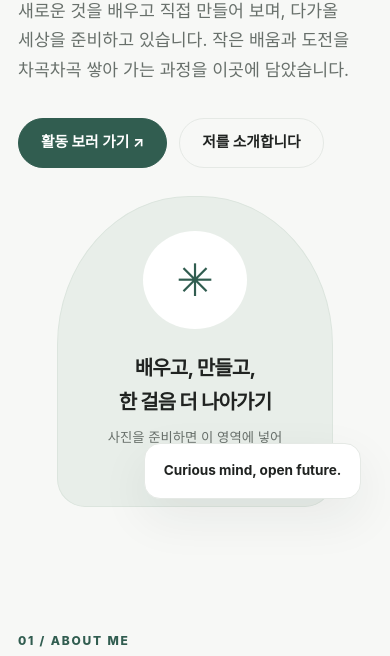
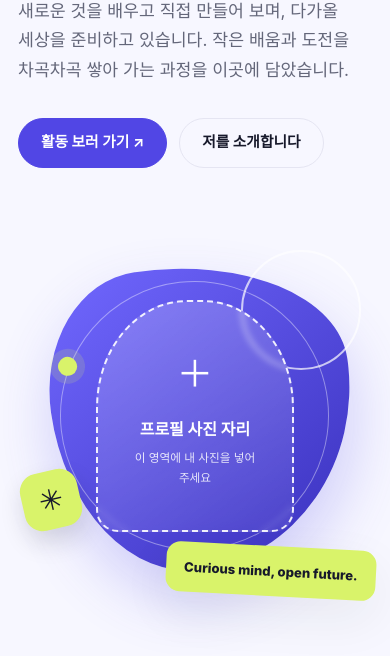
Before and after one commit to unicorn-uf/r1, a plain HTML site: page index.html in a window 390 px wide. Shown: the part 395-1051 px from the top of the page. Drawn offline with Linux system fonts and the light colour scheme.

Commit message:
Add files via upload

```diff
--- a/index.html
+++ b/index.html
@@ -7,13 +7,15 @@
   <title>나의 포트폴리오 | 유니콘</title>
   <style>
     :root {
-      --ink: #202321;
-      --muted: #68706b;
-      --paper: #f7f8f6;
+      --ink: #17192b;
+      --muted: #64677a;
+      --paper: #f7f7ff;
       --surface: #ffffff;
-      --line: #e5e9e5;
-      --accent: #315d50;
-      --accent-soft: #eaf1ed;
+      --line: #e5e5f2;
+      --accent: #5146e5;
+      --accent-soft: #eeedff;
+      --coral: #ff735c;
+      --lime: #d9f36a;
       --radius: 22px;
       --shadow: 0 18px 50px rgba(30, 45, 37, .07);
     }
@@ -81,31 +83,47 @@
       color: white; font-weight: 750; font-size: .92rem;
       transition: transform .2s ease, box-shadow .2s ease, background .2s ease;
     }
-    .button:hover { transform: translateY(-2px); box-shadow: 0 10px 22px rgba(49,93,80,.18); }
+    .button:hover { transform: translateY(-2px); box-shadow: 0 10px 22px rgba(81,70,229,.24); }
     .button.secondary { color: var(--ink); background: transparent; border-color: var(--line); }
     .button.secondary:hover { background: var(--surface); }
-    .hero-visual {
-      position: relative; min-height: 390px; display: grid; place-items: center;
+    .hero-visual { position: relative; min-height: 440px; display: grid; place-items: center; isolation: isolate; }
+    .hero-art { position: relative; width: min(100%, 430px); aspect-ratio: 1 / 1; display: grid; place-items: center; }
+    .hero-art::before {
+      content: ""; position: absolute; inset: 7% 5% 7% 10%;
+      background: linear-gradient(145deg, #7168ff 0%, #3930bd 100%);
+      border-radius: 34% 66% 58% 42% / 42% 38% 62% 58%;
+      transform: rotate(-8deg); box-shadow: 0 28px 60px rgba(81,70,229,.24); z-index: -2;
     }
-    .visual-frame {
-      width: min(100%, 390px); aspect-ratio: 4 / 4.5;
-      border-radius: 48% 48% 28px 28px; background: #e8eee9;
-      border: 1px solid #dce5de; display: flex; flex-direction: column;
-      justify-content: center; align-items: center; text-align: center;
-      padding: 34px; overflow: hidden;
+    .hero-art::after {
+      content: ""; position: absolute; width: 116px; height: 116px;
+      border: 2px solid rgba(255,255,255,.7); border-radius: 50%; top: 3%; right: 3%; z-index: -1;
     }
-    .visual-mark {
-      width: 104px; height: 104px; display: grid; place-items: center;
-      border-radius: 50%; background: var(--surface); color: var(--accent);
-      font-size: 2.8rem; margin-bottom: 22px;
+    .art-orbit { position: absolute; width: 76%; height: 76%; border: 1px solid rgba(255,255,255,.4); border-radius: 50%; transform: rotate(-28deg); }
+    .art-orbit::before {
+      content: ""; position: absolute; width: 19px; height: 19px; border-radius: 50%;
+      background: var(--lime); top: 8%; left: 13%; box-shadow: 0 0 0 8px rgba(217,243,106,.16);
     }
-    .visual-frame strong { font-size: 1.25rem; letter-spacing: -.04em; }
-    .visual-frame small { margin-top: 7px; color: var(--muted); }
+    .art-spark {
+      position: absolute; left: 1%; bottom: 18%; width: 58px; height: 58px;
+      display: grid; place-items: center; color: var(--ink); background: var(--lime);
+      border-radius: 18px; transform: rotate(-13deg); font-size: 1.8rem;
+      box-shadow: 0 12px 24px rgba(25,25,50,.15);
+    }
+    .profile-photo-slot {
+      width: 56%; aspect-ratio: 4 / 4.7; position: relative; z-index: 2;
+      display: flex; flex-direction: column; align-items: center; justify-content: center;
+      text-align: center; padding: 20px; color: white;
+      border: 2px dashed rgba(255,255,255,.9); border-radius: 46% 46% 22px 22px;
+      background: linear-gradient(160deg, rgba(255,255,255,.2), rgba(255,255,255,.06));
+      backdrop-filter: blur(3px);
+    }
+    .profile-photo-slot .photo-symbol { font-size: 2.3rem; margin-bottom: 10px; }
+    .profile-photo-slot strong { font-size: 1rem; }
+    .profile-photo-slot small { margin-top: 6px; color: rgba(255,255,255,.85); font-size: .73rem; }
     .visual-note {
-      position: absolute; right: 0; bottom: 25px; padding: 15px 19px;
-      background: var(--surface); border: 1px solid var(--line);
-      border-radius: 16px; box-shadow: var(--shadow); font-size: .85rem;
-      font-weight: 700;
+      position: absolute; right: -1%; bottom: 9%; padding: 14px 18px;
+      background: var(--lime); color: var(--ink); border-radius: 14px;
+      box-shadow: var(--shadow); font-size: .82rem; font-weight: 800; transform: rotate(3deg);
     }
     section { padding: 88px 0; }
     .section-head { display: flex; align-items: end; justify-content: space-between; gap: 24px; margin-bottom: 34px; }
@@ -141,16 +159,25 @@
     }
     .interest span { display: block; color: var(--accent); font-size: .76rem; font-weight: 800; margin-bottom: 7px; }
     .interest strong { font-size: .95rem; }
-    .work-section { background: #eef2ee; }
+    .work-section { background: #efefff; }
     .project-grid { display: grid; grid-template-columns: repeat(2, 1fr); gap: 22px; }
     .project-card { overflow: hidden; }
     .project-image {
       min-height: 220px; display: grid; place-items: center; text-align: center;
-      padding: 25px; background: #e7ece8; color: #66766c;
+      padding: 25px; background: linear-gradient(135deg, #eeedff, #fff0ec); color: #5146e5;
       border-bottom: 1px solid var(--line);
     }
     .project-image .placeholder-icon { font-size: 2.2rem; display: block; margin-bottom: 8px; }
-    .project-image small { display: block; color: #77847b; }
+    .project-image small { display: block; color: #73758b; }
+    .project-photo-slot {
+      width: min(100%, 420px); min-height: 160px; padding: 22px;
+      display: flex; flex-direction: column; align-items: center; justify-content: center;
+      border: 2px dashed rgba(81,70,229,.4); border-radius: 18px;
+      background: rgba(255,255,255,.62); color: #5146e5;
+    }
+    .project-photo-slot strong { font-size: .98rem; }
+    .project-photo-slot em { margin-top: 8px; color: #85869a; font-size: .72rem; font-style: normal; }
+    .project-image img { display: block; width: 100%; height: 100%; min-height: 220px; object-fit: cover; position: absolute; inset: 0; }
     .project-body { padding: 27px; }
     .project-meta { color: var(--accent); font-size: .76rem; font-weight: 850; letter-spacing: .1em; }
     .project-body h3 { margin: 8px 0 10px; font-size: 1.45rem; letter-spacing: -.05em; }
@@ -183,17 +210,44 @@
       .nav-links a { padding: 5px 0; }
       .hero { padding: 70px 0 58px; }
       .hero-grid { grid-template-columns: 1fr; gap: 28px; }
-      .hero-visual { min-height: 300px; }
-      .visual-frame { width: min(78%, 300px); }
-      .visual-note { right: 3%; bottom: 8px; }
-      section { padding: 66px 0; }
-      .section-head { display: block; }
-      .section-intro { margin-top: 15px; }
-      .about-grid, .project-grid { grid-template-columns: 1fr; }
-      .interest-grid { grid-template-columns: 1fr; }
-      .contact-panel { padding: 30px 24px; display: block; }
-      .contact-note { text-align: left; margin-top: 22px; }
-      .footer-inner { flex-direction: column; }
+      .hero-visual { position: relative; min-height: 440px; display: grid; place-items: center; isolation: isolate; }
+    .hero-art { position: relative; width: min(100%, 430px); aspect-ratio: 1 / 1; display: grid; place-items: center; }
+    .hero-art::before {
+      content: ""; position: absolute; inset: 7% 5% 7% 10%;
+      background: linear-gradient(145deg, #7168ff 0%, #3930bd 100%);
+      border-radius: 34% 66% 58% 42% / 42% 38% 62% 58%;
+      transform: rotate(-8deg); box-shadow: 0 28px 60px rgba(81,70,229,.24); z-index: -2;
+    }
+    .hero-art::after {
+      content: ""; position: absolute; width: 116px; height: 116px;
+      border: 2px solid rgba(255,255,255,.7); border-radius: 50%; top: 3%; right: 3%; z-index: -1;
+    }
+    .art-orbit { position: absolute; width: 76%; height: 76%; border: 1px solid rgba(255,255,255,.4); border-radius: 50%; transform: rotate(-28deg); }
+    .art-orbit::before {
+      content: ""; position: absolute; width: 19px; height: 19px; border-radius: 50%;
+      background: var(--lime); top: 8%; left: 13%; box-shadow: 0 0 0 8px rgba(217,243,106,.16);
+    }
+    .art-spark {
+      position: absolute; left: 1%; bottom: 18%; width: 58px; height: 58px;
+      display: grid; place-items: center; color: var(--ink); background: var(--lime);
+      border-radius: 18px; transform: rotate(-13deg); font-size: 1.8rem;
+      box-shadow: 0 12px 24px rgba(25,25,50,.15);
+    }
+    .profile-photo-slot {
+      width: 56%; aspect-ratio: 4 / 4.7; position: relative; z-index: 2;
+      display: flex; flex-direction: column; align-items: center; justify-content: center;
+      text-align: center; padding: 20px; color: white;
+      border: 2px dashed rgba(255,255,255,.9); border-radius: 46% 46% 22px 22px;
+      background: linear-gradient(160deg, rgba(255,255,255,.2), rgba(255,255,255,.06));
+      backdrop-filter: blur(3px);
+    }
+    .profile-photo-slot .photo-symbol { font-size: 2.3rem; margin-bottom: 10px; }
+    .profile-photo-slot strong { font-size: 1rem; }
+    .profile-photo-slot small { margin-top: 6px; color: rgba(255,255,255,.85); font-size: .73rem; }
+    .visual-note {
+      position: absolute; right: -1%; bottom: 9%; padding: 14px 18px;
+      background: var(--lime); color: var(--ink); border-radius: 14px;
+      box-shadow: var(--shadow); font-size: .82rem; font-weight: 800; transform: rotate(3deg);
     }
     @media (prefers-reduced-motion: reduce) {
       html { scroll-behavior: auto; }
@@ -230,11 +284,15 @@
             <a class="button secondary" href="#about">저를 소개합니다</a>
           </div>
         </div>
-        <div class="hero-visual" aria-label="프로필 이미지 자리">
-          <div class="visual-frame">
-            <div class="visual-mark" aria-hidden="true">✳</div>
-            <strong>배우고, 만들고,<br>한 걸음 더 나아가기</strong>
-            <small>사진을 준비하면 이 영역에 넣어 주세요.</small>
+        <div class="hero-visual" aria-label="프로필 사진과 장식 도형 영역">
+          <div class="hero-art">
+            <div class="art-orbit" aria-hidden="true"></div>
+            <div class="profile-photo-slot">
+              <span class="photo-symbol" aria-hidden="true">＋</span>
+              <strong>프로필 사진 자리</strong>
+              <small>이 영역에 내 사진을 넣어 주세요</small>
+            </div>
+            <div class="art-spark" aria-hidden="true">✳</div>
           </div>
           <div class="visual-note">Curious mind, open future.</div>
         </div>
@@ -288,8 +346,14 @@
         </div>
         <div class="project-grid">
           <article class="project-card">
+            <!-- 사진 교체: 이 안에 <img src="images/digital-zone.jpg" alt="디지털 체험존 활동 사진"> 추가 -->
             <div class="project-image">
-              <div><span class="placeholder-icon" aria-hidden="true">▧</span><strong>활동 사진 자리</strong><small>디지털 체험존 사진으로 교체하세요.</small></div>
+              <div class="project-photo-slot">
+                <span class="placeholder-icon" aria-hidden="true">＋</span>
+                <strong>사진 넣는 곳 ①</strong>
+                <small>디지털 체험존 활동 사진</small>
+                <em>권장 비율 16:9</em>
+              </div>
             </div>
             <div class="project-body">
               <div class="project-meta">2026 · DIGITAL EXPERIENCE</div>
@@ -299,8 +363,14 @@
             </div>
           </article>
           <article class="project-card">
+            <!-- 사진 교체: 이 안에 <img src="images/ebook-cover.jpg" alt="AI 전자책 표지"> 추가 -->
             <div class="project-image">
-              <div><span class="placeholder-icon" aria-hidden="true">▧</span><strong>전자책 표지 자리</strong><small>직접 만든 전자책 표지나 작업 화면으로 교체하세요.</small></div>
+              <div class="project-photo-slot">
+                <span class="placeholder-icon" aria-hidden="true">＋</span>
+                <strong>사진 넣는 곳 ②</strong>
+                <small>AI 전자책 표지 또는 작업 화면</small>
+                <em>권장 비율 16:9</em>
+              </div>
             </div>
             <div class="project-body">
               <div class="project-meta">2026 · AI &amp; E-BOOK</div>
```
